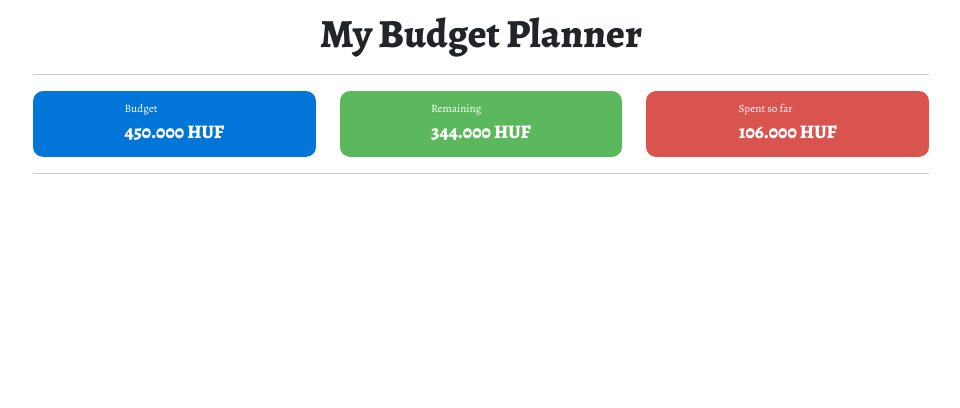
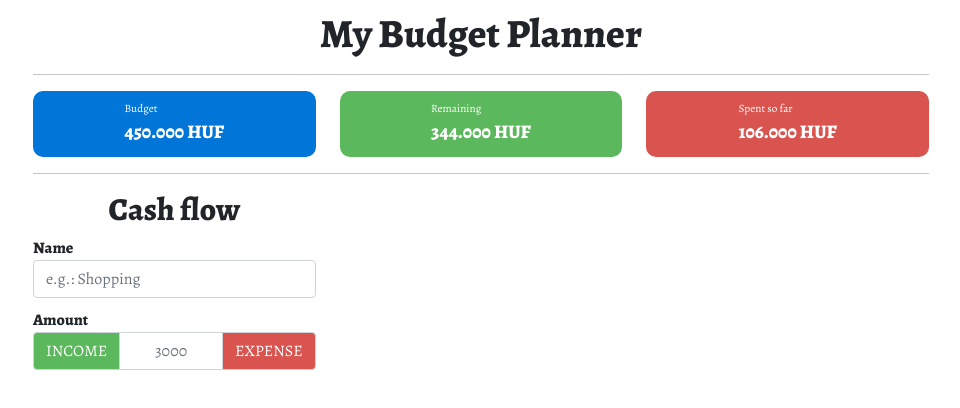
Before and after one commit to sumegizoltan73/expanse-tracker, a React (Create React App) app in the folder FrontEnd/expense-tracker/: page / in a window 1280 px wide. Shown: the top 408 px of the page, without its empty margins (159-1119 px from the left). Built offline with nearby package versions, Linux system fonts and the light colour scheme.

Commit message:
CashFlow design

```diff
--- a/FrontEnd/expense-tracker/src/App.js
+++ b/FrontEnd/expense-tracker/src/App.js
@@ -1,11 +1,15 @@
 import './App.css';
 import BudgetBar from './components/BudgetBar/BudgetBar';
+import CashFlow from './components/CashFlow/CashFlow';
 
 function App() {
   return (
     <div className="App">
       <h1>My Budget Planner</h1>
       <BudgetBar />
+      <div className="row">
+        <CashFlow />
+      </div>
     </div>
   );
 }
--- /dev/null
+++ b/FrontEnd/expense-tracker/src/components/CashFlow/CashFlow.css
@@ -0,0 +1,27 @@
+h2 {
+    font-weight: bold;
+}
+
+.cash-flow div label {
+    text-align: left;
+    width: 100%;
+    font-weight: bold;
+}
+
+.cash-flow-actions {
+    padding-top: 10px;
+}
+
+.cash-flow-actions input.form-control {
+    text-align: center;
+}
+
+.btn-income {
+    background-color: #5CB85C;
+    border: 1px solid #ced4da;
+}
+
+.btn-expense {
+    background-color: #D9534F;
+    border: 1px solid #ced4da;
+}
--- a/FrontEnd/expense-tracker/src/components/CashFlow/CashFlow.js
+++ b/FrontEnd/expense-tracker/src/components/CashFlow/CashFlow.js
@@ -0,0 +1,28 @@
+import React from 'react';
+import './CashFlow.css';
+
+const CashFlow = (props) => {
+    return (
+        <div className="col-12 col-md-4 cash-flow">
+            <h2>Cash flow</h2>
+            <div class="input-group" >
+                <label>
+                    Name
+                    <input type="text" class="form-control" placeholder="e.g.: Shopping" />
+                </label>
+            </div>
+            <div className="cash-flow-actions">
+                <label>Amount</label>
+                <div class="input-group" >
+                    <button class="btn btn-primary btn-income" type="button" id="button-addon1">INCOME</button>
+                    <input type="text" class="form-control" placeholder="3000" />
+                    <button class="btn btn-primary btn-expense" type="button" id="button-addon1">EXPENSE</button>
+                </div>
+            </div>
+
+        </div>
+
+    );
+};
+
+export default CashFlow;
```
